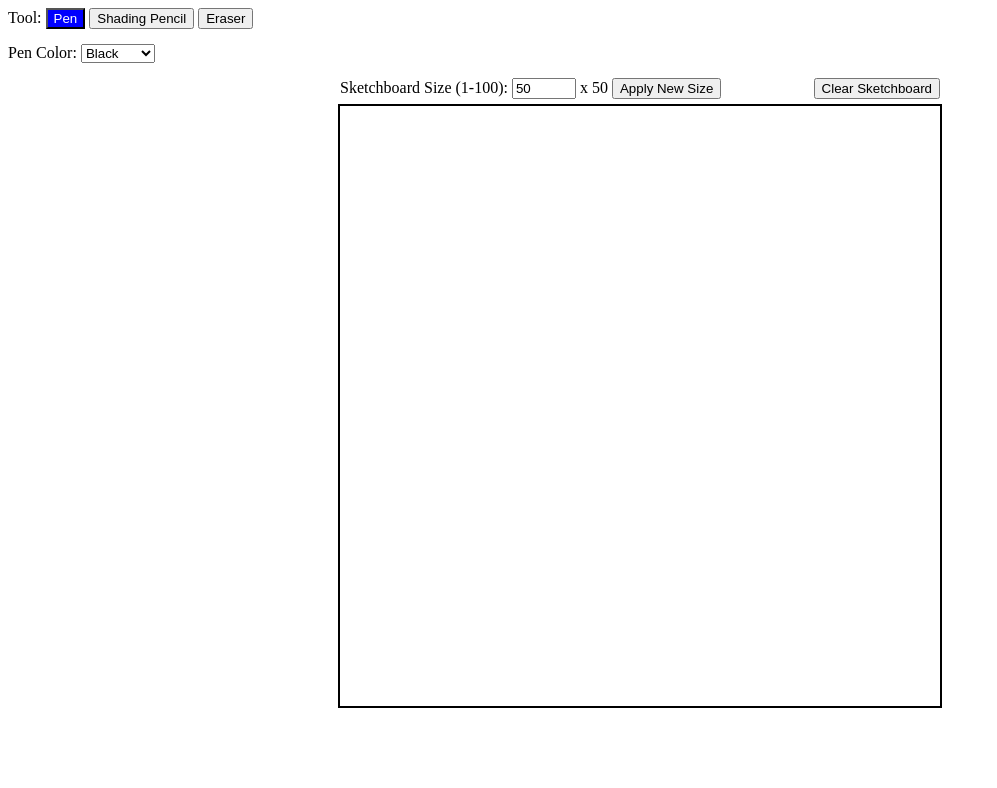
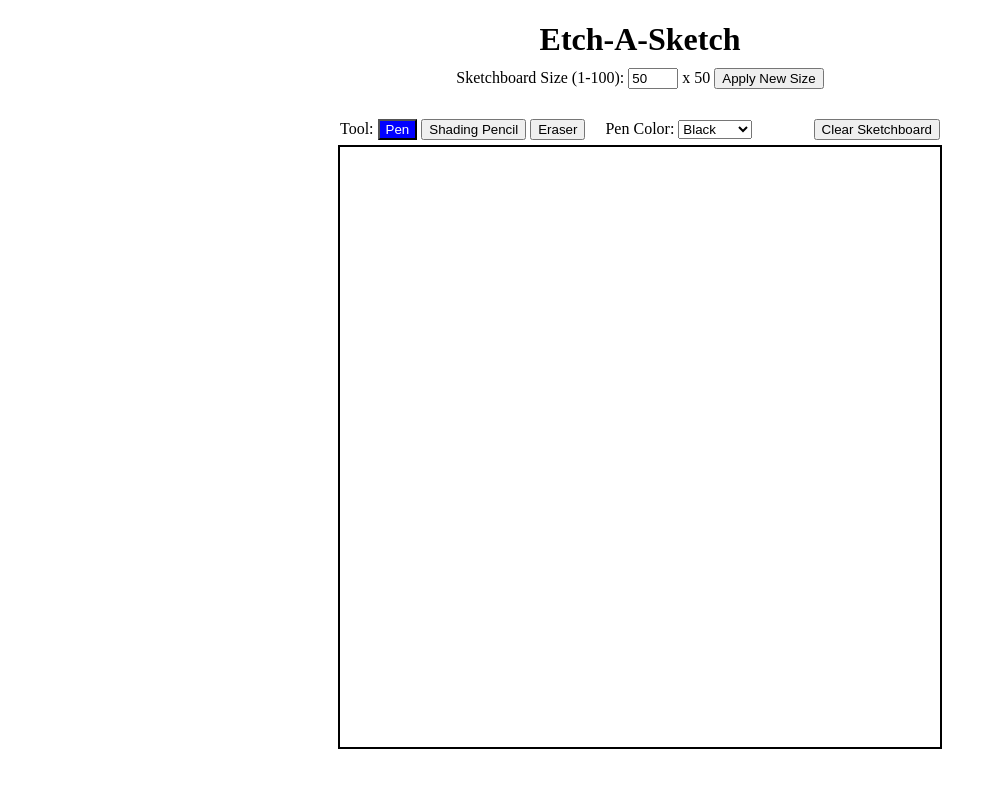
Before and after one commit to xsherryhe/etch-a-sketch, a plain HTML site: page index.html in a window 1280 px wide. Shown: the whole page, without its empty margins (0-997 px from the left). Drawn offline with Linux system fonts and the light colour scheme.

Commit message:
Implemented layout changes

```diff
--- a/index.html
+++ b/index.html
@@ -7,7 +7,17 @@
         <link rel="stylesheet" href="styles/style.css">
     </head>
     <body>
-        <div id="tool-selection setting">
+        <h1>Etch-A-Sketch</h1>
+        <div class="grid-size setting">
+            <label for="grid-size">Sketchboard Size (1-100):</label>
+            <input type="number" id="grid-size" name="grid-size" min="1" max="100" value="50">
+            <span>x <span id="matching-grid-size">50</span></span>
+            <button id="change-grid">Apply New Size</button>
+            <p id="grid-size-error-message" class="no-display">Please select a grid size between 1 and 100.</p>
+        </div>
+        <div id="sketchboard-top">
+            <div class="tool-settings container">
+                <div class="tool-selection setting">
                     <span>Tool:</span>
                     <button id="pen" class="selected tool">Pen</button>
                     <button id="pencil" class="tool">Shading Pencil</button>
@@ -17,17 +27,10 @@
                     <label for="pen-color">Pen Color:</label>
                     <select id="pen-color" name="pen-color"></select>
                 </div>
-        <div id="sketchboard-top">
-            <div class="grid-size">
-                <label for="grid-size">Sketchboard Size (1-100):</label>
-                <input type="number" id="grid-size" name="grid-size" min="1" max="100" value="50">
-                <span>x <span id="matching-grid-size">50</span></span>
-                <button id="change-grid">Apply New Size</button>
-                <p id="grid-size-error-message" class="no-display">Please select a grid size between 1 and 100.</p>
             </div>
             <button id="clear-grid">Clear Sketchboard</button>
         </div>
-        <div id="grid-container">
+        <div id="grid">
         </div>
     </body>
 </html>
--- a/scripts/etch-a-sketch.js
+++ b/scripts/etch-a-sketch.js
@@ -19,7 +19,7 @@ function initializePenColorOptions() {
 initializePenColorOptions();
 
 function setGrid(numOfSquares) {
-    const grid = document.querySelector('#grid-container'),
+    const grid = document.querySelector('#grid'),
           gridSize = `repeat(${numOfSquares}, ${600/numOfSquares}px)`;
 
     grid.style.gridTemplate = `${gridSize} / ${gridSize}`;
@@ -67,7 +67,7 @@ function changeGrid() {
     const numOfSquares = document.querySelector('#grid-size').value,
           errorMessage = document.querySelector('#grid-size-error-message'),
           sameNum = numOfSquares * numOfSquares ==
-                    document.querySelector('#grid-container').children.length;
+                    document.querySelector('#grid').children.length;
 
     if(!numOfSquares || sameNum) return;
     if(numOfSquares < 1 || numOfSquares > 100) {
--- a/styles/style.css
+++ b/styles/style.css
@@ -1,3 +1,7 @@
+h1 {
+    text-align: center;
+    margin-bottom: 10px;
+}
 .hidden {
     visibility: hidden;
 }
@@ -11,8 +15,17 @@
     background-color: blue;
 }
 
-.setting {
-    margin: 15px 0;
+.grid-size {
+    width: max-content;
+    margin: 10px auto 30px;
+}
+
+#grid-size {
+    width: 42px;
+}
+
+#grid-size-error-message {
+    margin: 5px 0;
 }
 
 #sketchboard-top {
@@ -23,15 +36,13 @@
     align-items: center;
 }
 
-#sketchboard-top > * {
-    flex-grow: 0;
+.tool-settings {
+    display: flex;
+    gap: 20px;
+    align-items: center;
 }
 
-#grid-size-error-message {
-    margin: 5px;
-}
-
-#grid-container {
+#grid {
     display: grid;
     width: 600px;
     margin: auto;
```
Lines whose indentation alone changed are shown as unchanged.
